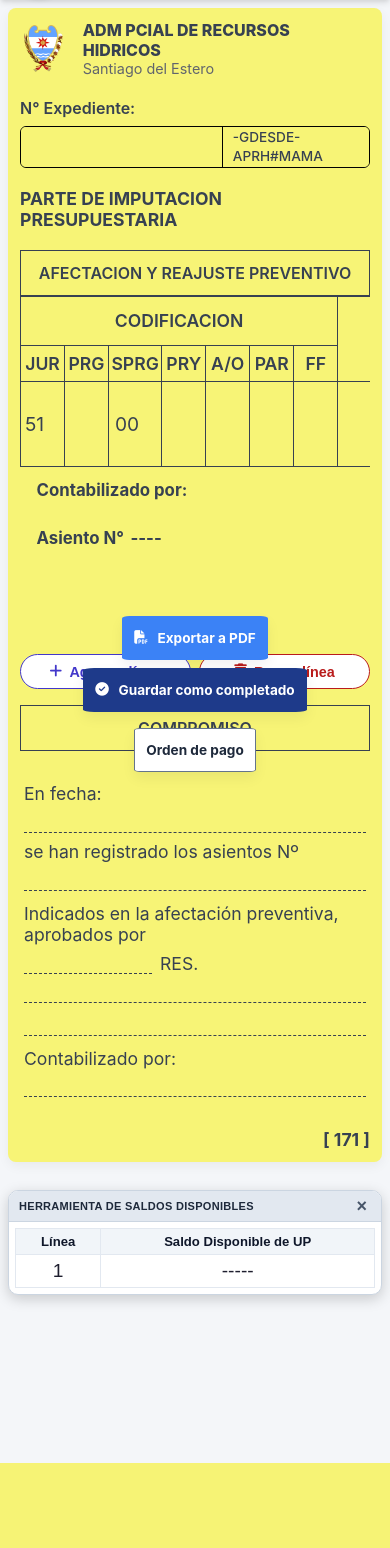
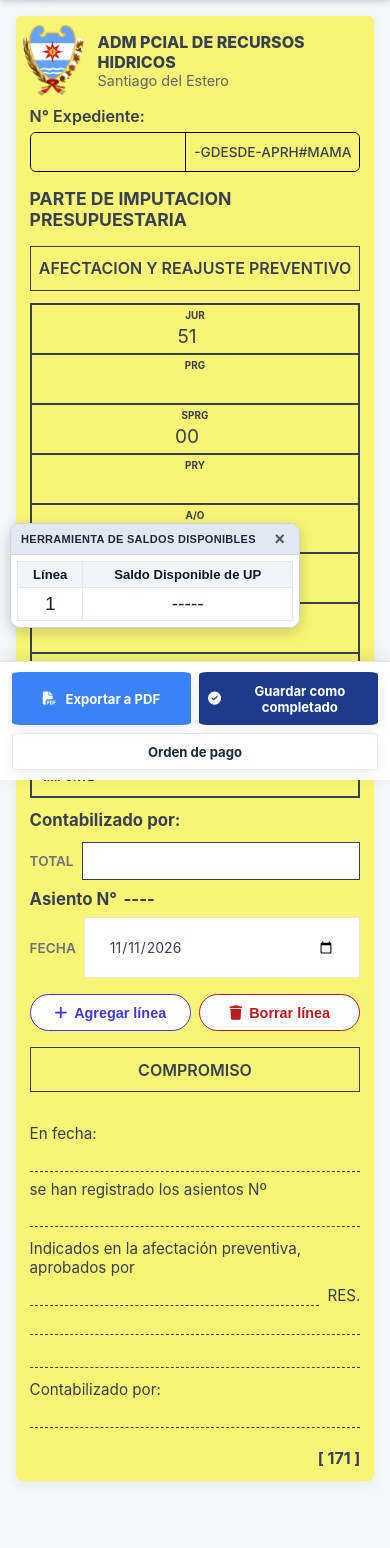
Before and after one commit to Mohoka-koko/SAPRH1, a Django app: template backend/dashboards/templates/dashboards/admin/imputacion.html in a window 390 px wide. Shown: the part 64-1612 px from the top of the page. Before the commit the page ends 1527 px from the top, so only its background shows below. Run offline with Django 5.2, Linux system fonts and the light colour scheme; the template is opened without the code that fills it, so the values that code supplies are empty; the visitor is signed in with stand-in values (Sample User, id 1); data comes from the database, SQL or seed files in the repository; parts of the project's set-up code (start-up, migrations or seed data) failed here and were passed over.

Commit message:
correcion imputacion

```diff
--- a/backend/dashboards/templates/dashboards/admin/imputacion.html
+++ b/backend/dashboards/templates/dashboards/admin/imputacion.html
@@ -279,9 +279,10 @@
 {% endblock %}
 
 {% block extra_js %}
+<div id="imputacion-data" data-json="{{ imputacion|default:'null' }}" hidden></div>
 <script>
     const MODO = "{{ modo|default:'crear' }}";
-    const IMPUTACION = {{ imputacion|safe|default:"null" }};
+    const IMPUTACION = JSON.parse(document.getElementById('imputacion-data').dataset.json);
     const USUARIO_ACTUAL = "{{ usuario.nombre }}";
 </script>
 <script src="{% static 'js/imputacion.js'%}"></script>
--- a/backend/static/css/imputacion.css
+++ b/backend/static/css/imputacion.css
@@ -7,6 +7,8 @@
   gap: 1rem;
   font-size: 1.1rem;
   font-family: inherit;
+  /* Avoid content being hidden behind fixed action bar */
+  padding-bottom: 5rem; /* space for the fixed buttons */
 }
 
 .mensaje-validacion {
@@ -108,22 +110,12 @@
 .btn-accion.btn-link {
   background: #ffffff;
   color: #1e293b;
-  border: 1px solid #64748b;
+  border: 1px solid #e5e7eb;
 }
 
 .btn-accion.btn-link i { color: #1e293b; }
 
-.btn-accion.btn-link:hover {
-  background: #f8fafc;
-  border-color: #475569;
-  box-shadow: 0 8px 18px rgba(16,24,40,0.06);
-}
-
-.btn-accion.btn-link:focus-visible {
-  border-color: #475569;
-  outline: 2px solid #2563eb;
-  outline-offset: 2px;
-}
+.btn-accion.btn-link:hover { background: #f8fafc; box-shadow: 0 8px 18px rgba(16,24,40,0.06); }
 
 @media (max-width: 760px) {
   .botones-accion {
@@ -137,71 +129,11 @@
   }
 }
 
-/* Avoid content being hidden behind fixed action bar */
-.imputacion-page {
-  padding-bottom: 5rem; /* space for the fixed buttons */
-}
-
-@media print {
-  .botones-accion,
-  .tabla-acciones,
-  #panelSaldos,
-  .mensaje-validacion {
-    display: none !important;
-  }
-}
-
 .btn-link {
   text-decoration: none;
   display: inline-flex;
   align-items: center;
   justify-content: center;
-}
-
-@media print {
-  .header,
-  .botones-accion,
-  .tabla-acciones,
-  #panelSaldos,
-  .mensaje-validacion {
-      display: none !important;
-  }
-
-  @page {
-      size: A4 portrait;
-      margin: 10mm;
-  }
-
-  body {
-      background: #ffffff;
-  }
-
-  .main-content {
-      padding: 0;
-  }
-
-  .imputacion-page {
-      gap: 0;
-      padding-bottom: 0;
-  }
-
-  .form-wrap {
-      box-shadow: none;
-      margin: 0;
-      padding: 0;
-      border-radius: 0;
-  }
-
-  tr,
-  .compromiso-texto,
-  .compromiso-footer {
-      break-inside: avoid;
-      page-break-inside: avoid;
-  }
-
-  thead {
-      display: table-header-group;
-  }
 }
 
 .form-wrap {
@@ -213,6 +145,7 @@
   max-width: 100%;
   margin: 0 auto;
   border: none;
+  box-sizing: border-box;
 }
 
 /* --- Encabezado --- */
@@ -236,20 +169,6 @@
 .logo-box img {
   max-width: 150%;
   max-height: 150%;
-  object-fit: contain;
-}
-
-.imputacion-page .header-row .logo-box {
-  min-width: 0;
-  overflow: hidden;
-}
-
-.imputacion-page .header-row .logo-box img {
-  display: block;
-  width: 100%;
-  height: 100%;
-  max-width: 100%;
-  max-height: 100%;
   object-fit: contain;
 }
 
@@ -293,32 +212,11 @@
 .expediente-input-group input {
   border: none;
   outline: none;
-  padding: 0 0.8rem;
+  padding: 0 0.6rem;
   height: 100%;
   text-align: right;
   background-color: #f7f476 !important;
   font-size: 1.1rem;
-}
-
-.expediente-fijo {
-  background-color: #f7f476 !important;
-  padding: 0 0.8rem;
-  height: 100%;
-  display: flex;
-  align-items: center;
-  font-weight: 500;
-  white-space: nowrap;
-  border-left: 1px solid #000000;
-  font-size: 1.05rem;
-}
-
-.expediente-input-group input {
-  border: none;
-  outline: none;
-  padding: 0 0.6rem;
-  height: 100%;
-  text-align: right;
-  background-color: #f7f476 !important;
 }
 
 .expediente-fijo {
@@ -330,8 +228,8 @@
   font-weight: 500;
   white-space: nowrap;
   border-left: 1px solid #000000;
+  font-size: 1.05rem;
 }
-
 
 .titulo-part {
   font-size: 1.5rem;
@@ -404,9 +302,6 @@
 
 /* --- Tabla principal --- */
 table#main-table {
-  display: block;
-  max-width: 100%;
-  overflow-x: auto;
   width: 100%;
   border-collapse: collapse;
   font-size: 1.1rem;
@@ -609,10 +504,6 @@ select.id-user {
 
 .proveedor-cell {
   padding: 0.85rem 1rem;
-}
-
-.proveedor-cell {
-  padding: 0.85rem 1rem;
   border-right: 1px solid #374151;
 }
 
@@ -623,7 +514,7 @@ select.id-user {
 }
 
 .importe-cell {
-  padding: 0.85rem 1rem;
+  padding: 1.5rem 2rem;
   border-left: 1px solid #374151;
 }
 
@@ -640,12 +531,6 @@ textarea.proveedor-input {
   outline: none;
   color: #000000;
   font-family: inherit;
-}
-
-
-
-.importe-cell {
-  padding: 1.5rem 2rem;
 }
 
 input.importe-input {
@@ -1082,204 +967,411 @@ select.cod:focus,
 #modal-confirmar:hover {
   background: #172a66;
 }
-@media print { .autosave-estado, .modal-confirmar { display: none; } }
 
-@media (max-width: 1100px) {
-  .botones-accion:has(#guardar-imputacion-btn) {
-    box-sizing: border-box;
-    flex-wrap: wrap;
-    align-items: center;
-    gap: 0.5rem;
-    padding: 0.5rem;
+
+/* =====================================================================
+   RESPONSIVO
+   Va al final a propósito (tiene que ganar a las reglas de arriba).
+   Usa "screen" para que la impresión siga con el diseño de escritorio.
+   ===================================================================== */
+
+.imputacion-page { min-width: 0; }
+
+/* ---------------------------------------------------------------------
+   TABLET / LAPTOP CHICA  (hasta 1100px)
+   --------------------------------------------------------------------- */
+@media screen and (max-width: 1100px) {
+
+  .form-wrap { padding: 1.5rem 1.25rem 1rem; }
+
+  .compromiso-texto {
+    width: calc(100% + 2.5rem);
+    margin: 0 -1.25rem 0;
+    padding: 1rem 1.25rem 0;
   }
 
-  .botones-accion:has(#guardar-imputacion-btn) .btn-accion {
-    flex: 0 1 auto;
-    width: auto;
-    max-width: 100%;
-    min-height: 44px;
-    padding: 0.55rem 0.75rem;
-    white-space: normal;
+  .header-org { font-size: 1.3rem; }
+  .header-sub { font-size: 1.1rem; padding-left: 20px; }
+  .nro-expediente { font-size: 1.15rem; }
+
+  table#main-table col.concepto-column { width: 200px; }
+  table#main-table col.importe-column  { width: 150px; }
+
+  .proveedor-header { width: 200px; min-width: 0; }
+  .importe-header   { width: 150px; min-width: 0; }
+
+  table#main-table td,
+  table#main-table th { padding: 0.6rem 0.6rem; }
+
+  table#main-table td.importe-cell { padding: 0.75rem 0.75rem; }
+
+  textarea.proveedor-input,
+  input.importe-input { font-size: 1rem !important; }
 }
 
-  .botones-accion:has(#guardar-imputacion-btn) .autosave-estado {
-    min-width: 0;
-    max-width: 100%;
-    overflow-wrap: anywhere;
-  }
+/* ---------------------------------------------------------------------
+   CELULAR / TABLET VERTICAL  (hasta 760px)
+   Cada línea de la tabla pasa a ser una tarjeta.
+   --------------------------------------------------------------------- */
+@media screen and (max-width: 760px) {
+
+  .imputacion-page {
+    font-size: 1rem;
+    padding-bottom: 10rem;      /* espacio para la barra fija de botones */
   }
 
-@media (max-width: 800px) {
-  body:has(.imputacion-page) .main-content {
-    min-width: 0;
-    padding: clamp(0.5rem, 2vw, 1rem);
+  /* ---- Barra de botones: 2 por fila, con fondo ---- */
+  .botones-accion {
+    flex-wrap: wrap;
+    gap: 8px;
+    padding: 0.6rem 0.75rem calc(0.6rem + env(safe-area-inset-bottom, 0px));
+    background: #ffffff;
+    border-top: 1px solid #e5e7eb;
+    box-shadow: 0 -4px 14px rgba(16, 24, 40, 0.08);
   }
 
-  .imputacion-page {
-    min-width: 0;
-    padding-bottom: 10rem;
-    gap: 0.75rem;
+  .botones-accion .btn-accion {
+    flex: 1 1 calc(50% - 8px);
+    justify-content: center;
+    padding: 0.6rem 0.5rem;
+    font-size: 0.82rem;
+    text-align: center;
   }
 
+  .autosave-estado {
+    order: -1;
+    flex: 1 1 100%;
+    margin: 0;
+    text-align: center;
+  }
+  .autosave-estado:empty { display: none; }
+
+  .mensaje-validacion { top: 64px; font-size: 0.9rem; }
+
+  /* ---- Encabezado ---- */
   .form-wrap {
-    min-width: 0;
-    padding: clamp(0.75rem, 3vw, 1.25rem);
+    padding: 1rem 0.85rem 0.85rem;
+    border-radius: 6px;
   }
 
-  .imputacion-page .header-row .logo-box {
-    flex: 0 0 clamp(44px, 12vw, 60px);
-    width: clamp(44px, 12vw, 60px);
-    height: clamp(44px, 12vw, 60px);
-  }
+  .header-row { gap: 8px; margin-bottom: 1rem; }
+  .logo-box { width: 48px; height: 48px; }
+  .header-text { padding-left: 12px; }
+  .header-org { font-size: 1rem; line-height: 1.25; }
+  .header-sub { font-size: 0.9rem; padding-left: 0; }
 
-  .header-text {
-    min-width: 0;
-    padding-left: 0;
-  }
-
-  .header-org {
-    font-size: clamp(1rem, 3.5vw, 1.35rem);
-    overflow-wrap: anywhere;
-  }
-
-  .header-sub {
-    padding-left: 0;
-    font-size: clamp(0.9rem, 3vw, 1.15rem);
-  }
-
-  .nro-expediente {
-    text-align: left;
-    font-size: 1rem;
-  }
-
-  .mensaje-validacion {
-    overflow-wrap: anywhere;
-  }
-
-  .encabezado-campos {
-    display: flex;
-    flex-direction: column;
-    align-items: stretch;
-    gap: 0.4rem;
-  }
+  .nro-expediente { text-align: left; font-size: 1rem; }
+  .nro-expediente label { display: block; margin-bottom: 0.3rem; }
 
   .expediente-input-group {
     display: flex;
     width: 100%;
-    max-width: 100%;
+    height: 40px;
   }
-
   .expediente-input-group input {
     flex: 1 1 auto;
     min-width: 0;
+    font-size: 1rem;
+  }
+  .expediente-fijo {
+    flex: 0 0 auto;
+    font-size: 0.85rem;
+    padding: 0 0.5rem;
   }
 
-  .expediente-fijo {
-    flex: 0 1 auto;
+  .titulo-part { font-size: 1.1rem; margin: 1rem 0; }
+  .seccion-titulo { font-size: 1rem; padding: 0.7rem 0.5rem; }
+
+  /* ---- Tabla -> tarjetas ---- */
+  table#main-table,
+  table#main-table tbody,
+  table#main-table tfoot,
+  table#main-table tr,
+  table#main-table td {
+    display: block;
+  }
+
+  table#main-table { background: transparent; margin-bottom: 1rem; }
+  table#main-table colgroup,
+  table#main-table thead { display: none; }
+
+  /* cada línea = grilla de 7 columnas */
+  #filas-body tr {
+    display: grid;
+    grid-template-columns: repeat(7, minmax(0, 1fr));
+    margin-top: 0.75rem;
+    border: 1.5px solid #374151;
+    background: #f7f476;
+  }
+
+  #filas-body tr > td { box-sizing: border-box; min-width: 0; }
+
+  /* códigos */
+  #filas-body tr > .cod-cell {
+    position: relative;
+    width: auto;
     min-width: 0;
-    white-space: normal;
-    overflow-wrap: anywhere;
+    padding: 1.15rem 0.1rem 0.35rem !important;
+  }
+
+  /* etiqueta sobre cada código (::after porque ::before lo usa
+     .mostrar-codigo para mostrar el valor elegido) */
+  #filas-body tr > .cod-cell::after {
+    position: absolute;
+    top: 0.25rem;
+    left: 0;
+    right: 0;
+    text-align: center;
+    font-size: 0.62rem;
+    font-weight: 700;
+    color: #374151;
+    pointer-events: none;
+  }
+  #filas-body tr > .cod-cell:nth-child(1)::after { content: "JUR"; }
+  #filas-body tr > .cod-cell:nth-child(2)::after { content: "PRG"; }
+  #filas-body tr > .cod-cell:nth-child(3)::after { content: "SPRG"; }
+  #filas-body tr > .cod-cell:nth-child(4)::after { content: "PRY"; }
+  #filas-body tr > .cod-cell:nth-child(5)::after { content: "A/O"; }
+  #filas-body tr > .cod-cell:nth-child(6)::after { content: "PAR"; }
+  #filas-body tr > .cod-cell:nth-child(7)::after { content: "FF"; }
+
+  /* el valor mostrado baja un poco para dejar lugar a la etiqueta */
+  .cod-cell.mostrar-codigo::before { top: calc(50% + 0.45rem); }
+
+  select.cod,
+  input.cod { font-size: 0.9rem !important; }
+
+  /* concepto e importe: ancho completo con su etiqueta */
+  #filas-body tr > td.proveedor-cell,
+  #filas-body tr > td.importe-cell {
+    grid-column: 1 / -1;
+    border: 1px solid #374151;
+    padding: 0.5rem 0.75rem;
+  }
+
+  #filas-body tr > td.proveedor-cell::before,
+  #filas-body tr > td.importe-cell::before {
+    font-size: 0.7rem;
+    font-weight: 700;
+    color: #374151;
+  }
+
+  #filas-body tr > td.proveedor-cell::before {
+    content: "CONCEPTO";
+    display: block;
+    margin-bottom: 0.2rem;
+  }
+
+  #filas-body tr > td.importe-cell {
+    display: flex;
+    align-items: center;
+    justify-content: space-between;
+    gap: 0.75rem;
+  }
+  #filas-body tr > td.importe-cell::before { content: "IMPORTE"; }
+
+  textarea.proveedor-input {
+    height: 4rem;
+    font-size: 1rem !important;
+  }
+  input.importe-input {
+    flex: 1 1 auto;
+    min-width: 0;
+    font-size: 1.1rem !important;
+  }
+
+  /* ---- Pie: contabilizado / total / asiento / fecha ---- */
+  table#main-table tfoot tr {
+    display: flex;
+    flex-wrap: wrap;
+    align-items: center;
+    gap: 0.5rem;
+    margin-top: 0.5rem;
+  }
+
+  table#main-table tfoot td[colspan="7"]:empty { display: none; }
+
+  table#main-table tfoot td.foot-field {
+    flex: 1 1 100%;
+    padding: 0.25rem 0;
+  }
+
+  table#main-table tfoot td.label-total {
+    flex: 0 0 auto;
+    padding: 0;
     font-size: 0.85rem;
   }
 
-  .titulo-part {
-    font-size: clamp(1.1rem, 4vw, 1.35rem);
-    overflow-wrap: anywhere;
+  table#main-table tfoot td.total-box {
+    flex: 1 1 0;
+    min-height: 2.4rem;
+    box-sizing: border-box;
+    text-align: right;
+    background: #ffffff;
   }
 
-  .seccion-titulo {
-    padding: 0.75rem;
-    font-size: clamp(1rem, 3.5vw, 1.2rem);
-    overflow-wrap: anywhere;
+  table#main-table tfoot td.fecha-box { flex: 1 1 0; }
+
+  table#main-table tfoot td.asiento-foot-cell {
+    flex: 1 1 100%;
+    padding: 0;
   }
 
+  /* ---- Agregar / borrar línea ---- */
+  .tabla-acciones {
+    gap: 0.5rem;
+    justify-content: stretch;
+  }
+  .tabla-acciones .btn-add-row,
+  .tabla-acciones .btn-remove-row {
+    flex: 1 1 0;
+    justify-content: center;
+    padding: 0.6rem 0.5rem;
+  }
+
+  /* ---- Compromiso ---- */
   .compromiso-texto {
-    width: 100%;
-    margin: 0;
-    padding: 1rem 0.25rem 0;
+    width: calc(100% + 1.7rem);
+    margin: 0 -0.85rem 0;
+    padding: 1rem 0.85rem 0;
     border-top-width: 1rem;
   }
+  .compromiso-line { font-size: 0.95rem; }
+  .compromiso-line-fill.short { flex: 1 1 5rem; }
+  .compromiso-footer { margin-top: 1.25rem; }
 
-  table#main-table {
-    min-width: 0;
-    font-size: 1rem;
+  /* ---- Panel de saldos: arriba de la barra de botones ---- */
+  .panel-saldos-widget {
+    left: 10px;
+    bottom: 9.5rem;
+    width: min(290px, calc(100vw - 20px));
+  }
+  .panel-saldos-widget.minimizado { width: 44px; height: 44px; }
+
+  /* ---- Modal ---- */
+  .modal-confirmar { padding: 18px; }
+  .modal-confirmar-acciones { flex-wrap: wrap; }
+  .modal-confirmar-acciones .btn-accion { flex: 1 1 100%; justify-content: center; }
 }
 
-  .tabla-acciones {
-    flex-wrap: wrap;
-    gap: 0.5rem;
+/* ---------------------------------------------------------------------
+   CELULARES MUY CHICOS (hasta 380px)
+   --------------------------------------------------------------------- */
+@media screen and (max-width: 380px) {
+  .botones-accion .btn-accion { flex-basis: 100%; }
+  .imputacion-page { padding-bottom: 13rem; }
+  .panel-saldos-widget { bottom: 12.5rem; }
+
+  select.cod,
+  input.cod { font-size: 0.8rem !important; }
+
+  #filas-body tr > .cod-cell::after { font-size: 0.55rem; }
 }
 
-  .tabla-acciones .btn-add-row,
-  .tabla-acciones .btn-remove-row {
-    flex: 1 1 9rem;
-    justify-content: center;
+
+/* =====================================================================
+   IMPRESIÓN / PDF  –  una sola hoja A4
+   Va al final del archivo para ganarle a las reglas de pantalla.
+   ===================================================================== */
+@media print {
+
+  /* margin 0 => el navegador no dibuja fecha, título, URL ni nº de página */
+  @page {
+      size: A4 portrait;
+      margin: 0;
   }
 
-  .total-box {
-    overflow-wrap: anywhere;
+  .header,
+  .botones-accion,
+  .tabla-acciones,
+  #panelSaldos,
+  .mensaje-validacion,
+  .autosave-estado,
+  .modal-confirmar {
+      display: none !important;
   }
 
-  .importe-input,
-  .fecha-input {
-    min-width: 0;
+  html,
+  body {
+      background: #ffffff;
+      margin: 0;
+      padding: 0;
+      height: auto;
   }
 
-  .panel-saldos-widget {
-    position: static;
-    width: 100%;
-    max-width: 100%;
-    margin-top: 1rem;
+  .main-content {
+      padding: 0;
+      margin: 0;
   }
 
-  .panel-saldos-body {
-    max-width: 100%;
-    overflow-x: auto;
+  .imputacion-page {
+      gap: 0;
+      padding-bottom: 0;
   }
 
-  .modal-confirmar {
-    width: calc(100vw - 1rem);
-    max-width: 440px;
-    max-height: calc(100vh - 1rem);
-    padding: 1rem;
-    overflow-y: auto;
+  /* el margen de la hoja lo da el padding del formulario */
+  .form-wrap {
+      box-shadow: none;
+      margin: 0;
+      padding: 10mm;
+      border-radius: 0;
+      break-after: avoid;
+      page-break-after: avoid;
+
+      /* ocupa toda la hoja A4 (296mm y no 297 para evitar una 2ª hoja en blanco) */
+      display: flex;
+      flex-direction: column;
+      height: 296mm;
+      overflow: hidden;
   }
 
-  .modal-confirmar-acciones {
-    flex-wrap: wrap;
+  /* fuerza el fondo amarillo */
+  .form-wrap,
+  table#main-table {
+      -webkit-print-color-adjust: exact;
+      print-color-adjust: exact;
   }
 
-  .modal-confirmar-acciones .btn-accion {
-    flex: 1 1 7rem;
-    justify-content: center;
+  /* ---- Compactación para que entre todo en 1 hoja ---- */
+  .header-row   { margin-bottom: 0.5rem; }
+  .nro-expediente { font-size: 1.1rem; margin-bottom: 0.4rem; }
+  .titulo-part  { font-size: 1.25rem; margin: 0.6rem 0; }
+  .seccion-titulo { font-size: 1.1rem; padding: 0.5rem 1rem; }
+
+  table#main-table { margin-bottom: 0.5rem; }
+
+  table#main-table td,
+  table#main-table th { padding: 0.4rem 0.6rem; }
+
+  table#main-table td.importe-cell { padding: 0.6rem 1rem; }
+  table#main-table td.proveedor-cell { padding: 0.4rem 0.6rem; }
+
+  textarea.proveedor-input { height: 2.8rem; }
+
+  .foot-field { padding: 0.4rem 1rem; }
+  .asiento-foot-cell { padding: 0 1rem 0.4rem; }
+
+  /* el Compromiso se estira y reparte el espacio sobrante;
+     el pie [ 171 ] queda pegado abajo de la hoja */
+  .compromiso-texto {
+      flex: 1 1 auto;
+      align-content: space-evenly;
+      border-top-width: 0.5rem;
+      padding: 0.5rem 2rem 0;
+      gap: 0.35rem;
+  }
+  .compromiso-line { font-size: 1.05rem; }
+  .compromiso-line-fill { min-height: 1.3rem; }
+  .compromiso-footer { margin-top: auto; padding-top: 0.5rem; }
+
+  tr,
+  .compromiso-texto,
+  .compromiso-footer {
+      break-inside: avoid;
+      page-break-inside: avoid;
   }
 
-  .botones-accion:has(#guardar-imputacion-btn) {
-    left: 0.5rem;
-    right: 0.5rem;
-    display: flex;
-    justify-content: center;
-    flex-wrap: wrap;
-    gap: 0.5rem;
-    padding: 0.5rem;
-  }
-
-  .botones-accion:has(#guardar-imputacion-btn) .btn-accion {
-    min-width: 0;
-    flex: 0 1 auto;
-    width: auto;
-    max-width: 100%;
-    min-height: 44px;
-    justify-content: center;
-    padding: 0.5rem 0.7rem;
-    text-align: center;
-    white-space: normal;
-  }
-
-  .botones-accion:has(#guardar-imputacion-btn) .autosave-estado {
-    flex: 1 0 100%;
-    margin: 0;
-    text-align: center;
-    overflow-wrap: anywhere;
+  thead {
+      display: table-header-group;
   }
 }
```
Lines whose indentation alone changed are shown as unchanged.
